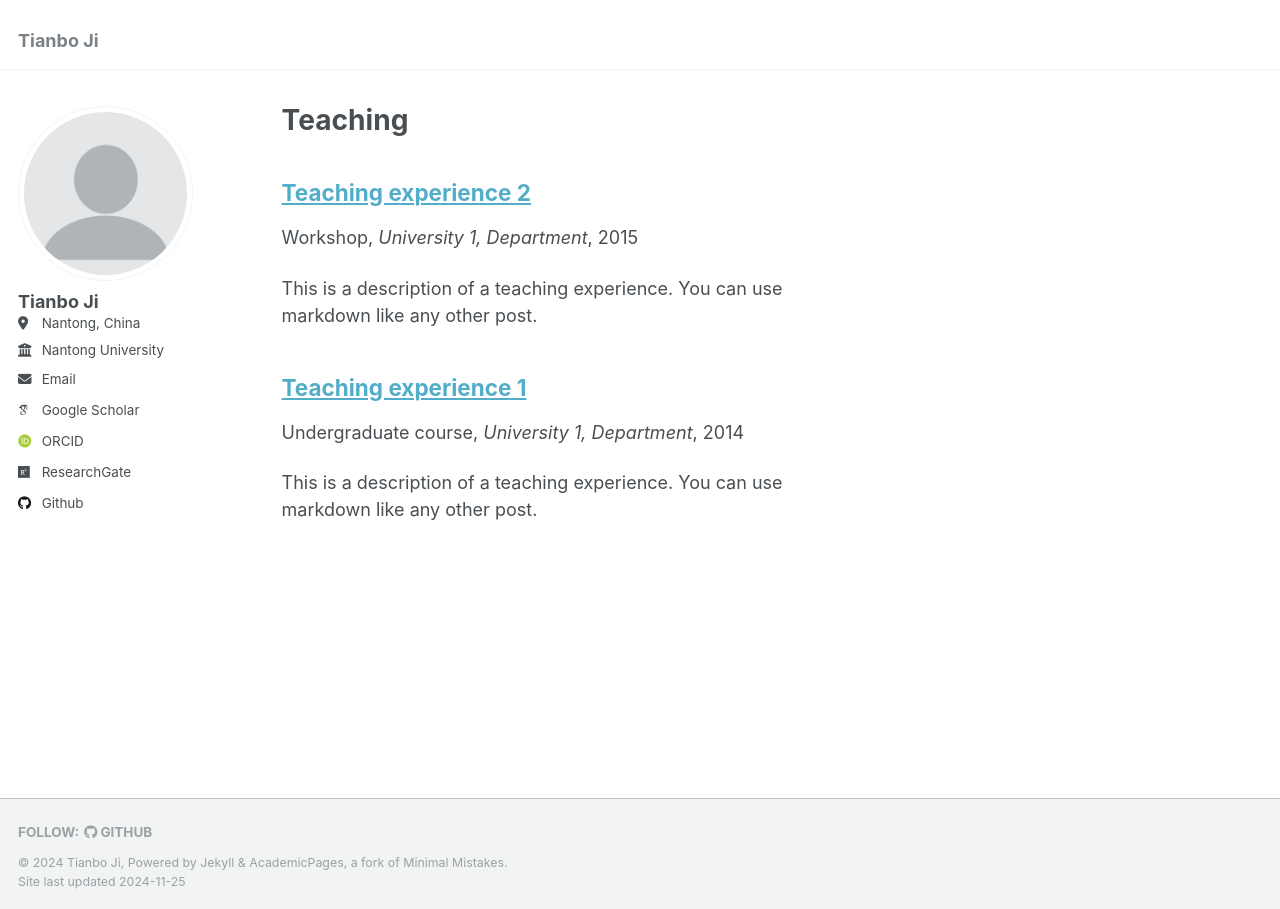
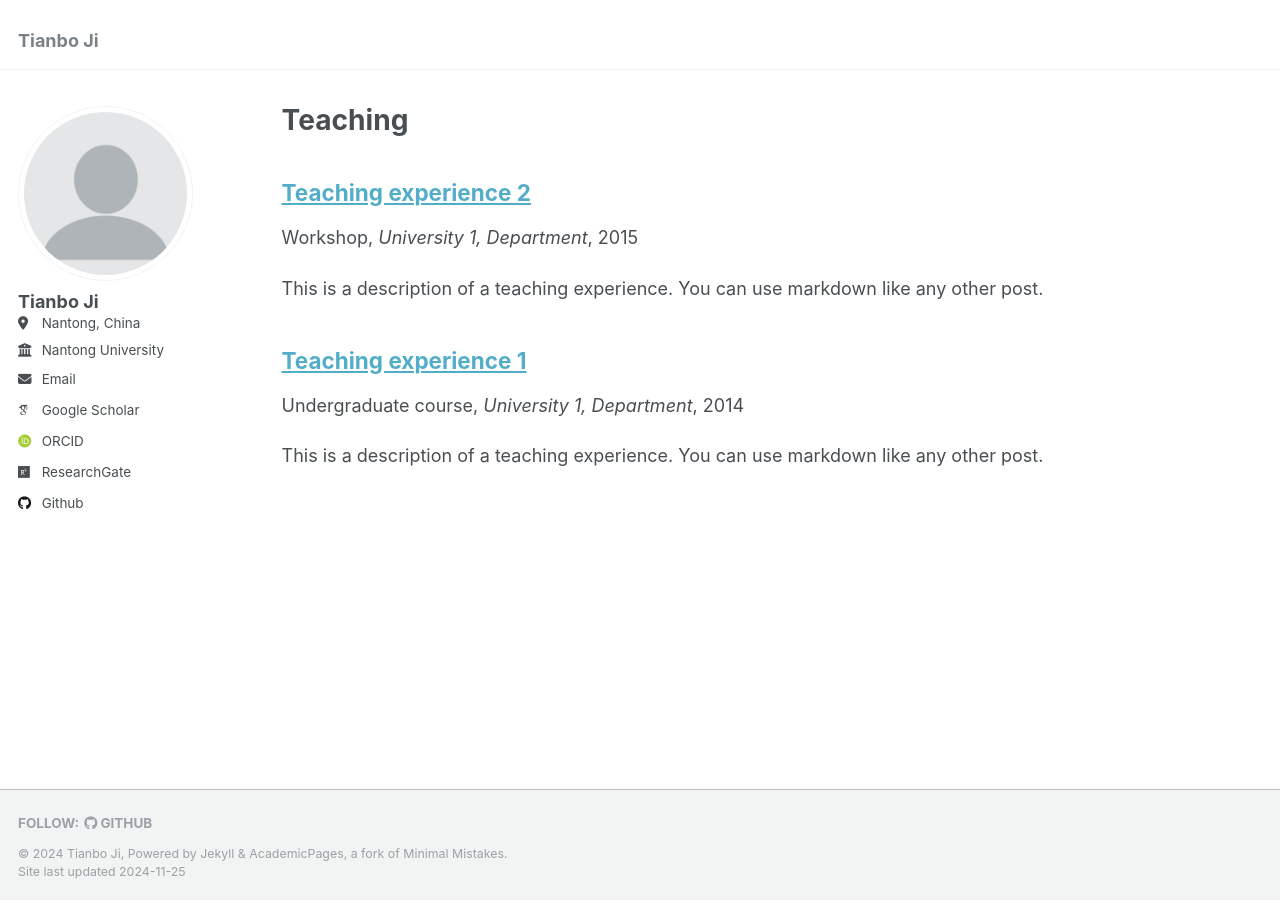
Before and after one commit to TianboJi/TianboJi.github.io, a Jekyll site: the page built from _pages/teaching.html, in a window 1280 px wide. Built offline with Jekyll 4.4.1, drawn with Linux system fonts in a browser that asks for light colours; some web fonts are replaced.

Commit message:
update style

```diff
--- a/_sass/_page.scss
+++ b/_sass/_page.scss
@@ -18,10 +18,10 @@
 
 .page {
   @include breakpoint($large) {
-    @include span(12 of 12 last);
+    @include span(10 of 12 last);
     @include prefix(0.5 of 12);
-    @include suffix(0.5 of 12);
-    // @include suffix(2 of 12);
+    @include suffix(2 of 12);
+
   }
 
   .page__inner-wrap {
--- a/_sass/_variables.scss
+++ b/_sass/_variables.scss
@@ -132,9 +132,12 @@ $x-large                    : 1280px !default;
    Grid
    ========================================================================== */
 
-$right-sidebar-width-narrow : 200px !default;
-$right-sidebar-width        : 300px !default;
-$right-sidebar-width-wide   : 400px !default;
+// $right-sidebar-width-narrow : 200px !default;
+// $right-sidebar-width        : 300px !default;
+// $right-sidebar-width-wide   : 400px !default;
+$right-sidebar-width-narrow : 50px !default;
+$right-sidebar-width        : 50px !default;
+$right-sidebar-width-wide   : 50px !default;
 
 $susy: (
   columns: 12,
```
